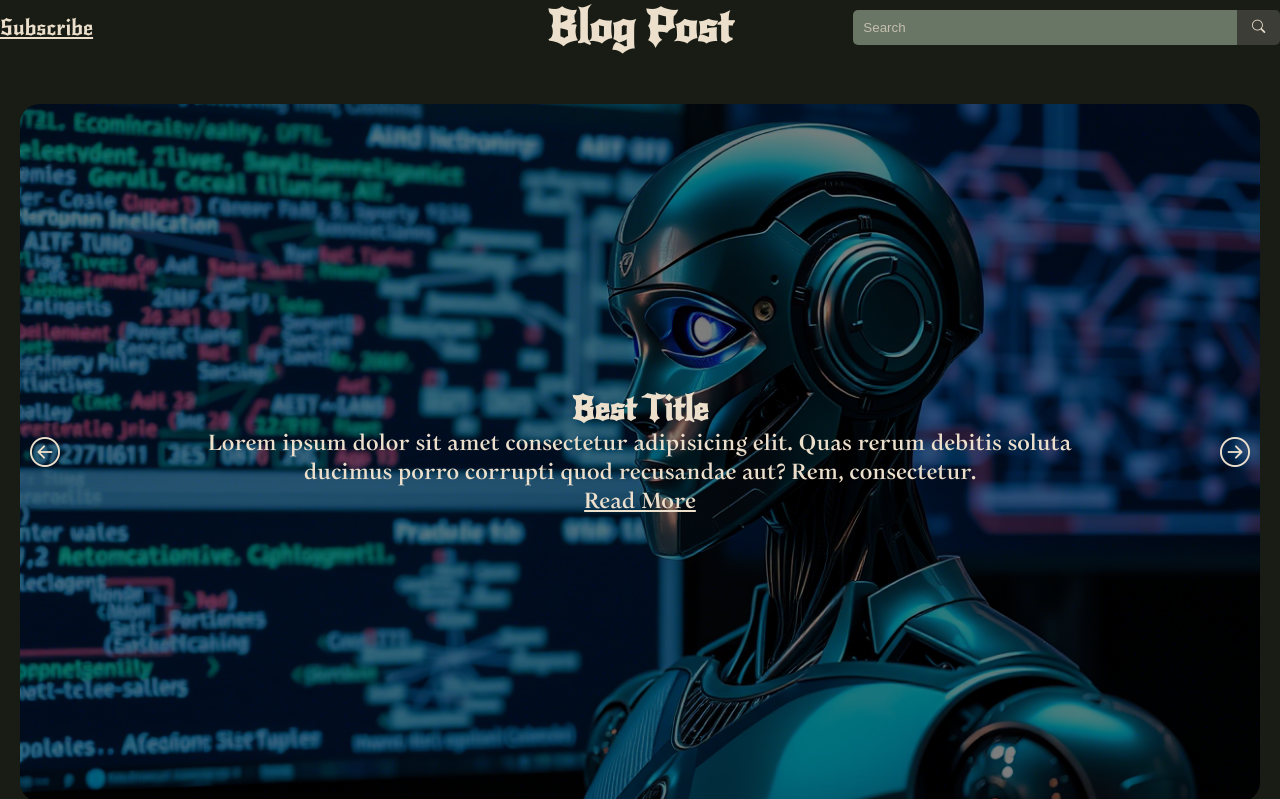
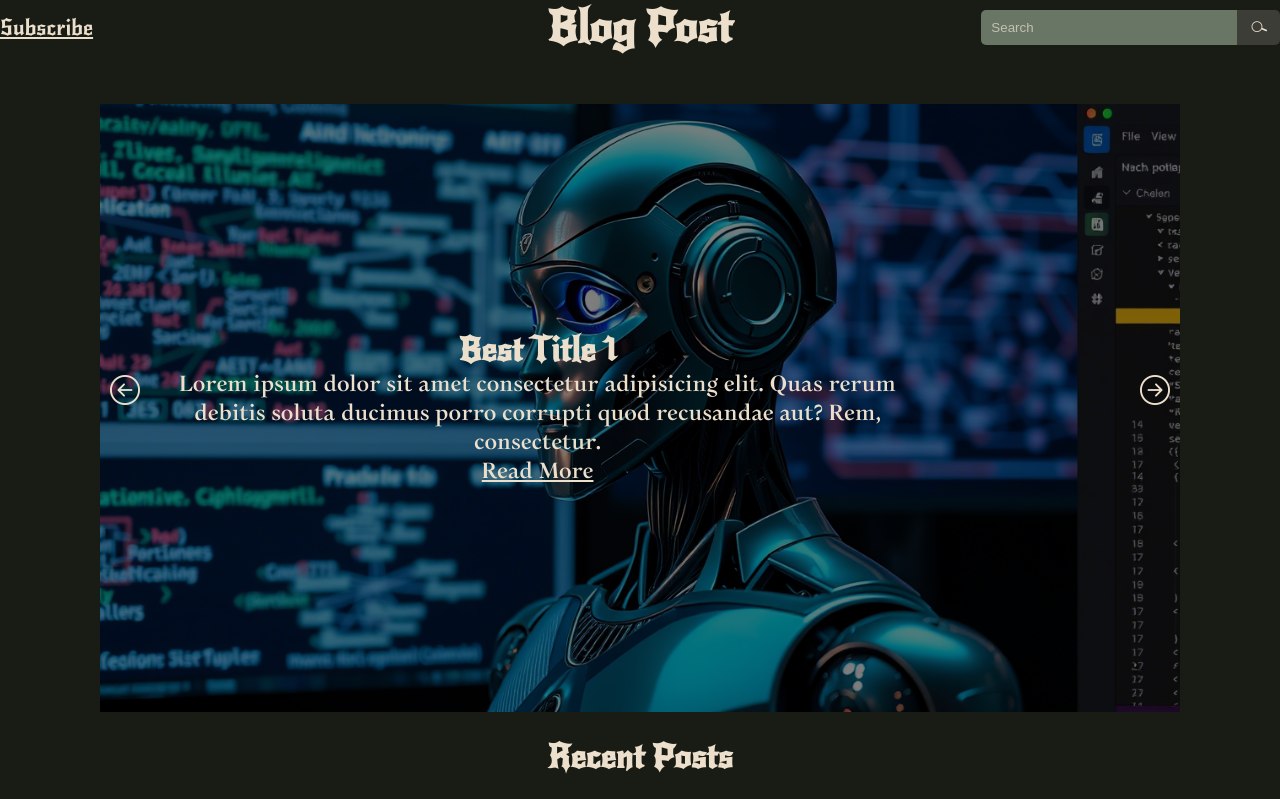
Before and after one commit to ahmedmousa-deci/lvl3_project, a plain HTML site: page blog_post/index.html in a window 1280 px wide. Shown: the top 799 px of the page. Drawn offline with Linux system fonts and the light colour scheme.

Commit message:
style fixing + simple animations

```diff
--- a/blog_post/assets/index.css
+++ b/blog_post/assets/index.css
@@ -5,29 +5,35 @@
 }
 
 .header_link {
-  width: calc(100%/3);
+  width: calc(100% / 3);
   font-family: "NewRocker";
 }
 
 .header_title {
   text-align: center;
-  width: calc(100%/3);
+  width: calc(100% / 3);
 }
 
 .search_bar {
   display: flex;
-  justify-content: center;
+  justify-content: right;
   align-items: center;
   border-radius: 5px;
-  width: calc(100%/3);
+  width: calc(100% / 3);
 }
 
-
 .search_input {
-  width: 90%;
+  width: 60%;
   padding: 10px;
   background: var(--color-3);
   border-radius: 5px 0 0 5px;
+  outline: none;
+  caret-color: rgb(144, 238, 144);
+  transition: 0.5s;
+}
+
+.search_input:focus {
+  width: 90%;
 }
 
 .search_input::placeholder {
@@ -41,26 +47,48 @@
   background: var(--color-2);
   border-radius: 0 5px 5px 0;
 }
+.search_button > i {
+  display: inline-block;
+  transition: 0.5s;
+  transform: rotate(-22.5deg);
+}
+
+
+.search_button:hover {
+  cursor: pointer;
+}
+
+.search_button:hover > i:first-child {
+  transform: rotate(22.5deg);
+}
 
 .main {
   margin-top: 50px;
 }
 
 .best {
-  margin: 0px 20px;
+  margin: 0px 100px;
   position: relative;
+}
+
+.slider_container {
+  position: relative;
+  width: 100%;
+  height: 100%;
+  overflow: hidden;
 }
 
 .best_slider {
   display: flex;
-  width: 100%;
   aspect-ratio: 1280/720;
-  overflow: auto hidden;
+  transition: 1s;
+  /* overflow: auto hidden;
   scroll-snap-type: x mandatory;
   scroll-behavior: smooth;
   -ms-overflow-style: none;
+  -webkit-overflow-scrolling: touch;
   scrollbar-width: none;
-  border-radius: 20px;
+  border-radius: 20px; */
 }
 
 .best_slide {
@@ -92,13 +120,31 @@
   padding-inline: 160px;
 }
 
-
 .best_navgation {
   position: absolute;
   top: 50%;
   background: transparent;
   font-size: 30px;
   transform: translate(10px, -50%);
+  cursor: pointer;
+}
+
+.best_navgation > i {
+  transition: 0.5s;
+}
+
+.best_navgation > i:last-child {
+  display: block;
+  transform: translate(0, -100%);
+  color: transparent;
+}
+
+.best_navgation:hover > i:first-child {
+  color: transparent;
+}
+
+.best_navgation:hover > i:last-child {
+  color: var(--color-4);
 }
 
 .best_next {
@@ -107,6 +153,7 @@
 }
 
 .posts {
+  margin-top: 25px;
   text-align: center;
 }
 
@@ -125,15 +172,38 @@
   /* background-color: rgba(236, 223, 204, 0.05); */
   /* backdrop-filter: blur(10px); */
   position: relative;
+  overflow: hidden;
+  border-radius: 20px;
 }
 
+.post_article::before {
+  content: "";
+  width: 100%;
+  height: 100%;
+  position: absolute;
+  top: 0px;
+  left: 0px;
+  background: rgba(236, 223, 204, 0.2);
+  filter: blur(5px);
+}
+
+.post_article:hover > .post_article_img {
+  transform: scale(1.3);
+}
+
+/* .post_article:hover::before {
+  top: 20px;
+  left: 20px;
+} */
+
 .post_article_img {
-  border-radius: 20px;
+  position: relative;
+  transition: 0.5s;
   width: 100%;
 }
 
+
 .article_content {
-  border-radius: 20px;
   background: rgba(0, 0, 0, 0.5);
   backdrop-filter: blur(7px);
   position: absolute;
--- a/blog_post/assets/style.css
+++ b/blog_post/assets/style.css
@@ -47,3 +47,16 @@ h3 {
 h1, h2, h3 {
   font-family: "NewRocker";
 }
+
+*::selection {
+  background: var(--color-4);
+  color: var(--color-1);
+}
+
+a {
+  transition: color 0.3s;
+}
+
+a:hover {
+  color: rgb(144, 238, 144);
+}
--- a/blog_post/index.html
+++ b/blog_post/index.html
@@ -33,61 +33,65 @@
     </header>
     <main class="main">
       <section class="best">
-        <div class="best_slider">
-          <div class="best_slide">
+        <div class="slider_container">
+          <div class="best_slider" id="best_slider">
+            <div class="best_slide" id="slide_1">
               <img
                 src="./assets/images/ai_19x6.png"
                 alt="Best Image"
                 class="best_slider_img"
               />
               <div class="slider_content">
-              <h2 class="best_title">Best Title</h2>
+                <h2 class="best_title">Best Title 1</h2>
                 <p class="best_text">
                   Lorem ipsum dolor sit amet consectetur adipisicing elit. Quas
-                rerum debitis soluta ducimus porro corrupti quod recusandae aut?
-                Rem, consectetur.
+                  rerum debitis soluta ducimus porro corrupti quod recusandae
+                  aut? Rem, consectetur.
                 </p>
                 <a href="" class="best_link">Read More</a>
               </div>
             </div>
-          <div class="best_slide">
+            <div class="best_slide" id="slide_2">
               <img
                 src="./assets/images/coding_19x6.png"
                 alt="Best Image"
                 class="best_slider_img"
               />
               <div class="slider_content">
-              <h2 class="best_title">Best Title</h2>
+                <h2 class="best_title">Best Title 2</h2>
                 <p class="best_text">
                   Lorem ipsum dolor sit amet consectetur adipisicing elit. Quas
-                rerum debitis soluta ducimus porro corrupti quod recusandae aut?
-                Rem, consectetur.
+                  rerum debitis soluta ducimus porro corrupti quod recusandae
+                  aut? Rem, consectetur.
                 </p>
                 <a href="" class="best_link">Read More</a>
               </div>
             </div>
-          <div class="best_slide">
+            <div class="best_slide" id="slide_3">
               <img
                 src="./assets/images/internet_issue_19x6.png"
                 alt="Best Image"
                 class="best_slider_img"
               />
               <div class="slider_content">
-              <h2 class="best_title">Best Title</h2>
+                <h2 class="best_title">Best Title 3</h2>
                 <p class="best_text">
                   Lorem ipsum dolor sit amet consectetur adipisicing elit. Quas
-                rerum debitis soluta ducimus porro corrupti quod recusandae aut?
-                Rem, consectetur.
+                  rerum debitis soluta ducimus porro corrupti quod recusandae
+                  aut? Rem, consectetur.
                 </p>
                 <a href="" class="best_link">Read More</a>
               </div>
             </div>
           </div>
-        <button class="best_navgation best_prev" id="best_prev">
+        </div>
+        <button class="best_navgation best_prev" id="prev">
           <i class="bi bi-arrow-left-circle"></i>
+          <i class="bi bi-arrow-left-circle-fill"></i>
         </button>
-        <button class="best_navgation best_next" id="best_next">
+        <button class="best_navgation best_next" id="next">
           <i class="bi bi-arrow-right-circle"></i>
+          <i class="bi bi-arrow-right-circle-fill"></i>
         </button>
       </section>
       <section class="posts">
@@ -251,7 +255,10 @@
       </ul>
     </nav> -->
     <footer class="footer">
-      <p class="footer_text">Copyrights © 2025 Blog Post All rights reserved.</p>
+      <p class="footer_text">
+        Copyrights © 2025 Blog Post All rights reserved.
+      </p>
     </footer>
+    <script src="./script.js"></script>
   </body>
 </html>
--- /dev/null
+++ b/blog_post/script.js
@@ -0,0 +1,29 @@
+let imgIndex = 0;
+let autoSlide;
+
+const imgSlider = document.getElementById("best_slider");
+
+function slide(isNext) {
+    imgIndex = isNext ? imgIndex + 1 : imgIndex - 1;
+
+    imgIndex = imgIndex < 0 || imgIndex > 2 ? 0 : imgIndex;
+
+    imgSlider.style.transform = `translateX(${-100 * (imgIndex)}%)`;
+}
+
+function startAutoSlide() {
+    autoSlide = setInterval(() => slide(true), 5000);
+}
+
+function stopAutoSlide() {
+    clearInterval(autoSlide);
+}
+
+
+document.getElementById("prev").addEventListener("click", () => slide(false));
+document.getElementById("next").addEventListener("click", () => slide(true));
+
+imgSlider.addEventListener("mouseover", stopAutoSlide);
+imgSlider.addEventListener("mouseout", startAutoSlide);
+
+startAutoSlide();
```
Lines whose indentation alone changed are shown as unchanged.
